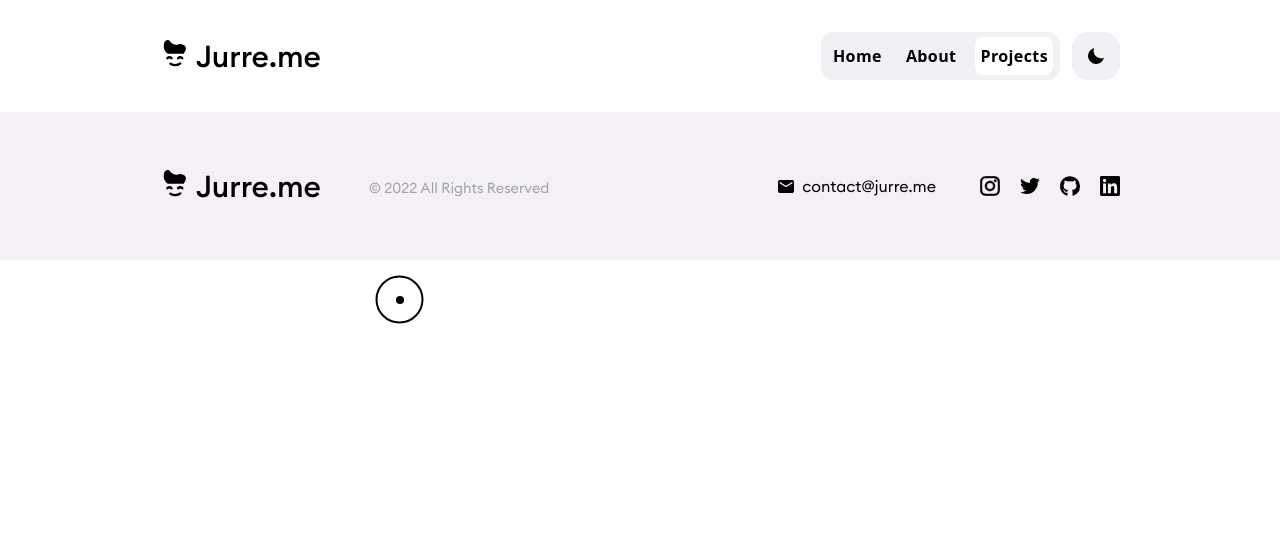
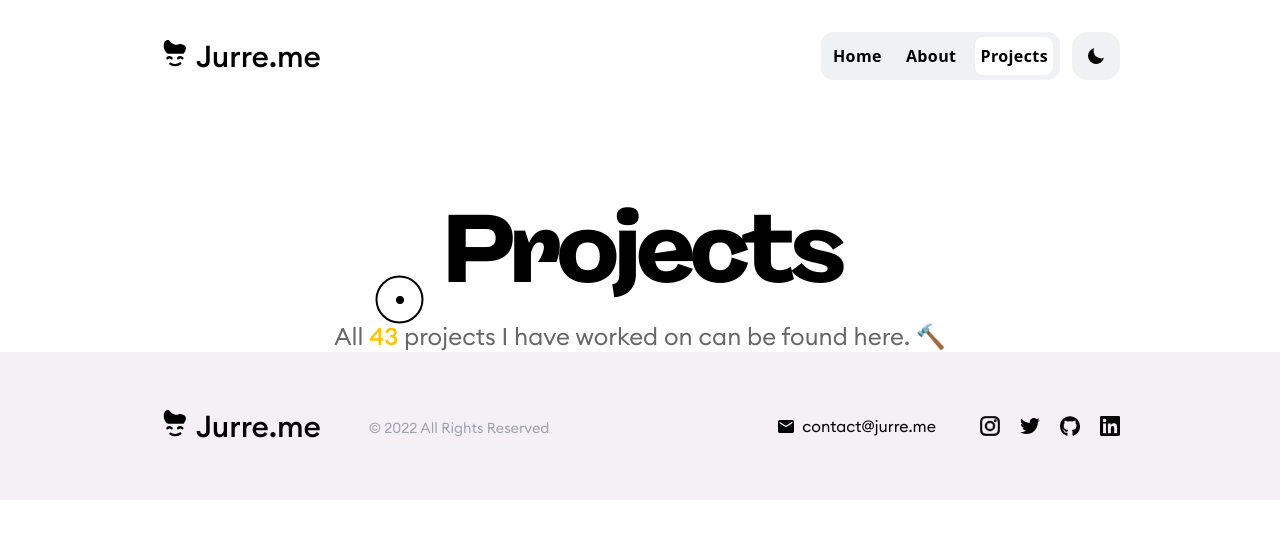
Before and after one commit to Jurredr/jurre-me, a Next.js app: page /projects in a window 1280 px wide. Shown: the top 538 px of the page. Built offline with nearby package versions, Linux system fonts and the light colour scheme; no server answers.

Commit message:
Added PageHero for hero on every page

```diff
--- a/components/NavBar.tsx
+++ b/components/NavBar.tsx
@@ -29,7 +29,7 @@ export const NavBar = memo<Props>(({ routes }) => {
           <Logo color="white" />
         </div>
         <div className="flex h-12 items-center justify-center gap-3">
-          <nav className="z-0 flex h-full rounded-xl bg-jurregray dark:bg-jurredarklight">
+          <nav className="bg-jurrelightgray z-0 flex h-full rounded-xl dark:bg-jurredarklight">
             {routes.map((route) => (
               <div
                 key={route.path}
@@ -53,7 +53,7 @@ export const NavBar = memo<Props>(({ routes }) => {
           </nav>
           <div className="cursor-pointer">
             <div
-              className="rounded-2xl bg-jurregray p-4 dark:hidden"
+              className="bg-jurrelightgray rounded-2xl p-4 dark:hidden"
               onClick={() => setTheme('dark')}
             >
               <MaskSvg className="h-4 w-4" url="/img/icons/moon.svg" />
--- /dev/null
+++ b/components/PageHero.tsx
@@ -0,0 +1,19 @@
+interface Props {
+  title: string
+  children: React.ReactNode
+}
+
+const PageHero: React.FC<Props> = (props) => {
+  return (
+    <section className="mt-16 flex flex-col items-center justify-center">
+      <h1 className="font-freigeistwide text-[6rem] font-black tracking-[-0.07em] text-black dark:text-white">
+        {props.title}
+      </h1>
+      <p className="text-center text-2xl text-jurregray dark:text-jurredarkgray">
+        {props.children}
+      </p>
+    </section>
+  )
+}
+
+export default PageHero
--- a/pages/about.tsx
+++ b/pages/about.tsx
@@ -1,5 +1,6 @@
 import type { NextPage } from 'next'
 import { Layout } from '../components/Layout'
+import PageHero from '../components/PageHero'
 import { SEO } from '../components/SEO'
 
 const About: NextPage = () => {
@@ -13,6 +14,11 @@ const About: NextPage = () => {
         description={description}
         // imageUrl={'/img/about.png'}
       />
+      <PageHero title={title}>
+        Want to learn more about me?
+        <br />
+        You&rsquo;re in the right place! 😎
+      </PageHero>
     </Layout>
   )
 }
--- a/pages/projects/index.tsx
+++ b/pages/projects/index.tsx
@@ -1,5 +1,6 @@
 import type { NextPage } from 'next'
 import { Layout } from '../../components/Layout'
+import PageHero from '../../components/PageHero'
 import { SEO } from '../../components/SEO'
 
 const Projects: NextPage = () => {
@@ -14,6 +15,10 @@ const Projects: NextPage = () => {
         description={description}
         // imageUrl={'/img/projects.png'}
       />
+      <PageHero title={title}>
+        All <span className="font-medium text-jurreyellow">43</span> projects I
+        have worked on can be found here. 🔨
+      </PageHero>
     </Layout>
   )
 }
--- a/tailwind.config.js
+++ b/tailwind.config.js
@@ -19,7 +19,9 @@ module.exports = {
         jurredarkyellow: '#FFAD00',
         jurredarkpurple: '#B729FF',
         jurredarkblue: '#00A8FF',
-        jurregray: '#F0F1F4',
+        jurrelightgray: '#F0F1F4',
+        jurregray: '#676767',
+        jurredarkgray: '#E2E2E2',
         jurreoffwhite: '#F5F0F5',
         jurredark: '#1C1C27',
         jurredarklight: '#28293E',
```
